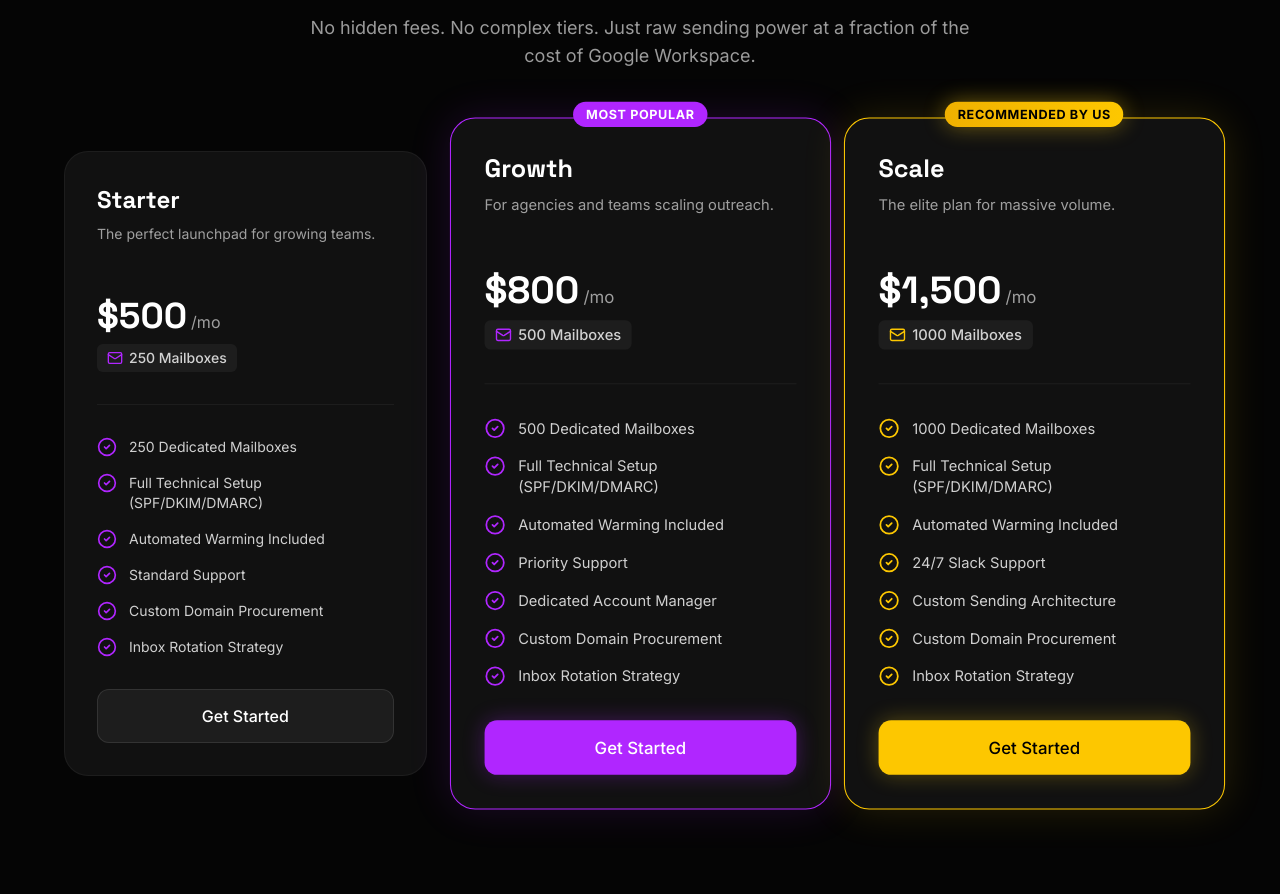
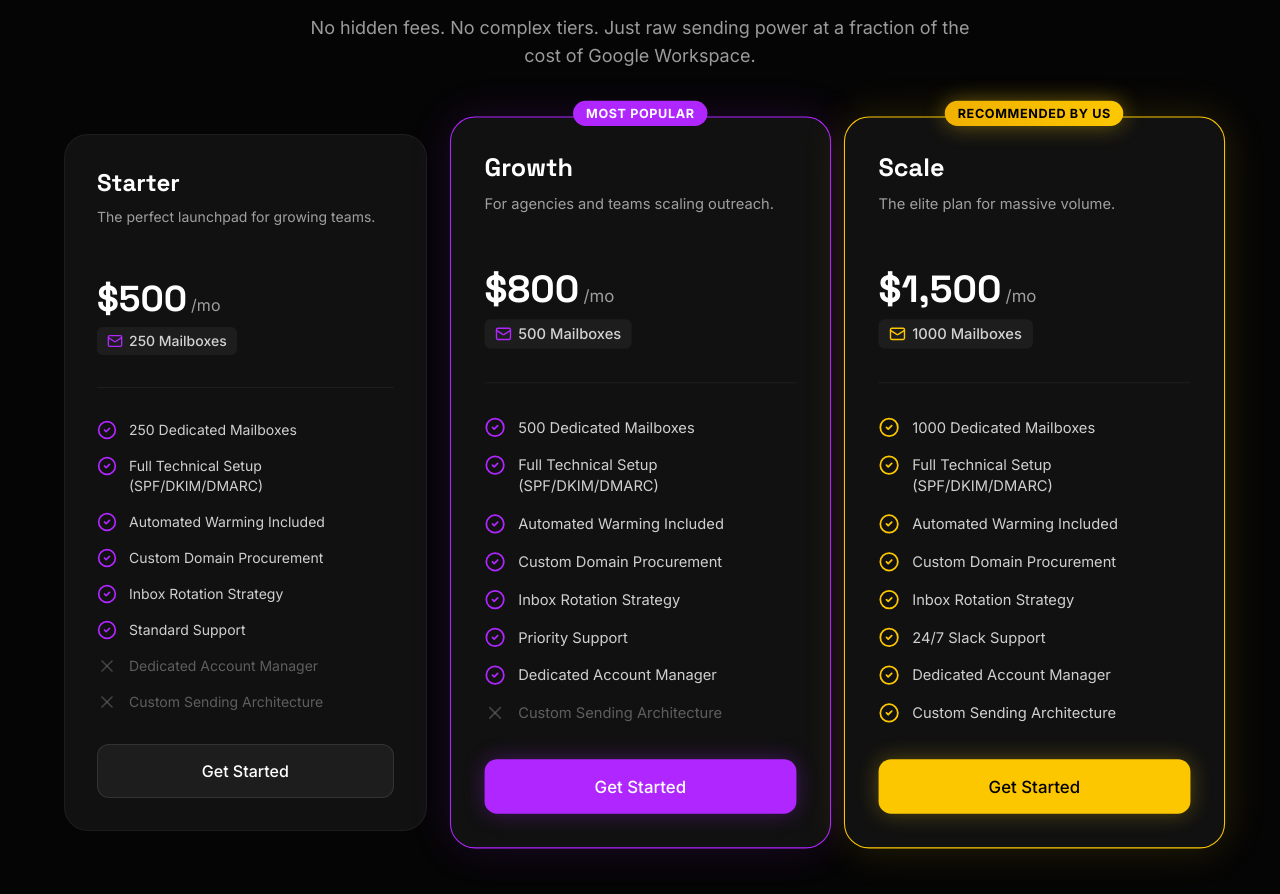
Before and after one commit to dekrishshah/LeadsKingdom, a React (Vite) app: page / in a window 1280 px wide. Shown: the part 1842-2736 px from the top of the page. Built offline with nearby package versions, Linux system fonts and the light colour scheme.

Commit message:
feat: Update UI for tech badge and add 'X' icon
Refactors the UI styling for the "One-Click Automated Cold Email Setup" tech badge to improve visual appeal and clarity. Also imports the 'X' icon from lucide-react, likely for future use in UI elements such as modals or dismissible notifications.

```diff
--- a/src/App.tsx
+++ b/src/App.tsx
@@ -1,6 +1,6 @@
 import React, { useState, useEffect } from 'react';
 import { motion, AnimatePresence, useMotionValue, useMotionTemplate } from 'motion/react';
-import { Mail, ShieldCheck, Zap, TrendingUp, CheckCircle2, ArrowRight, Layers, Star, ChevronDown, Crown, Calendar } from 'lucide-react';
+import { Mail, ShieldCheck, Zap, TrendingUp, CheckCircle2, ArrowRight, Layers, Star, ChevronDown, Crown, Calendar, X } from 'lucide-react';
 import { BrowserRouter, Routes, Route, Link, useLocation, useParams } from 'react-router-dom';
 import { caseStudiesData } from './data';
 
@@ -115,11 +115,11 @@ const Hero = () => {
           initial={{ opacity: 0, y: 20 }}
           animate={{ opacity: 1, y: 0 }}
           transition={{ duration: 0.5 }}
-          className="inline-flex items-center gap-2 px-4 py-2 rounded-full bg-white/5 border border-white/10 text-xs font-mono text-neon-purple mb-8 backdrop-blur-md"
+          className="inline-flex items-center gap-3 px-5 py-2.5 rounded-full bg-neon-purple/10 border border-neon-purple/30 text-sm font-medium text-purple-200 mb-8 backdrop-blur-md shadow-[0_0_20px_rgba(176,38,255,0.2)]"
         >
-          <span className="relative flex h-2 w-2">
+          <span className="relative flex h-2.5 w-2.5">
             <span className="animate-ping absolute inline-flex h-full w-full rounded-full bg-neon-purple opacity-75"></span>
-            <span className="relative inline-flex rounded-full h-2 w-2 bg-neon-purple"></span>
+            <span className="relative inline-flex rounded-full h-2.5 w-2.5 bg-neon-purple"></span>
           </span>
           One-Click Automated Cold Email Setup
         </motion.div>
@@ -249,12 +249,14 @@ const Pricing = () => {
       recommended: false,
       stripeLink: "https://buy.stripe.com/4gMcN73WM3C98rG0R06wE0e",
       features: [
-        "250 Dedicated Mailboxes",
-        "Full Technical Setup (SPF/DKIM/DMARC)",
-        "Automated Warming Included",
-        "Standard Support",
-        "Custom Domain Procurement",
-        "Inbox Rotation Strategy"
+        { text: "250 Dedicated Mailboxes", included: true },
+        { text: "Full Technical Setup (SPF/DKIM/DMARC)", included: true },
+        { text: "Automated Warming Included", included: true },
+        { text: "Custom Domain Procurement", included: true },
+        { text: "Inbox Rotation Strategy", included: true },
+        { text: "Standard Support", included: true },
+        { text: "Dedicated Account Manager", included: false },
+        { text: "Custom Sending Architecture", included: false }
       ]
     },
     {
@@ -266,13 +268,14 @@ const Pricing = () => {
       recommended: false,
       stripeLink: "https://buy.stripe.com/3cI8wR2SIfkR23i57g6wE0f",
       features: [
-        "500 Dedicated Mailboxes",
-        "Full Technical Setup (SPF/DKIM/DMARC)",
-        "Automated Warming Included",
-        "Priority Support",
-        "Dedicated Account Manager",
-        "Custom Domain Procurement",
-        "Inbox Rotation Strategy"
+        { text: "500 Dedicated Mailboxes", included: true },
+        { text: "Full Technical Setup (SPF/DKIM/DMARC)", included: true },
+        { text: "Automated Warming Included", included: true },
+        { text: "Custom Domain Procurement", included: true },
+        { text: "Inbox Rotation Strategy", included: true },
+        { text: "Priority Support", included: true },
+        { text: "Dedicated Account Manager", included: true },
+        { text: "Custom Sending Architecture", included: false }
       ]
     },
     {
@@ -284,13 +287,14 @@ const Pricing = () => {
       recommended: true,
       stripeLink: "https://buy.stripe.com/6oUeVfalab4BcHWfLU6wE0g",
       features: [
-        "1000 Dedicated Mailboxes",
-        "Full Technical Setup (SPF/DKIM/DMARC)",
-        "Automated Warming Included",
-        "24/7 Slack Support",
-        "Custom Sending Architecture",
-        "Custom Domain Procurement",
-        "Inbox Rotation Strategy"
+        { text: "1000 Dedicated Mailboxes", included: true },
+        { text: "Full Technical Setup (SPF/DKIM/DMARC)", included: true },
+        { text: "Automated Warming Included", included: true },
+        { text: "Custom Domain Procurement", included: true },
+        { text: "Inbox Rotation Strategy", included: true },
+        { text: "24/7 Slack Support", included: true },
+        { text: "Dedicated Account Manager", included: true },
+        { text: "Custom Sending Architecture", included: true }
       ]
     }
   ];
@@ -303,7 +307,7 @@ const Pricing = () => {
           <p className="text-white/60 text-lg max-w-2xl mx-auto">No hidden fees. No complex tiers. Just raw sending power at a fraction of the cost of Google Workspace.</p>
         </div>
 
-        <div className="grid grid-cols-1 md:grid-cols-3 gap-8 max-w-6xl mx-auto items-center">
+        <div className="grid grid-cols-1 md:grid-cols-3 gap-8 max-w-6xl mx-auto items-stretch">
           {plans.map((plan, index) => (
             <motion.div
               key={index}
@@ -348,9 +352,13 @@ const Pricing = () => {
 
               <ul className="space-y-4 mb-8 flex-1">
                 {plan.features.map((feature, fIndex) => (
-                  <li key={fIndex} className="flex items-start gap-3">
-                    <CheckCircle2 className={`w-5 h-5 shrink-0 ${plan.recommended ? 'text-yellow-400' : 'text-neon-purple'}`} />
-                    <span className="text-white/80 text-sm">{feature}</span>
+                  <li key={fIndex} className={`flex items-start gap-3 ${feature.included ? '' : 'opacity-40'}`}>
+                    {feature.included ? (
+                      <CheckCircle2 className={`w-5 h-5 shrink-0 ${plan.recommended ? 'text-yellow-400' : 'text-neon-purple'}`} />
+                    ) : (
+                      <X className="w-5 h-5 shrink-0 text-white/50" />
+                    )}
+                    <span className="text-white/80 text-sm">{feature.text}</span>
                   </li>
                 ))}
               </ul>
```
